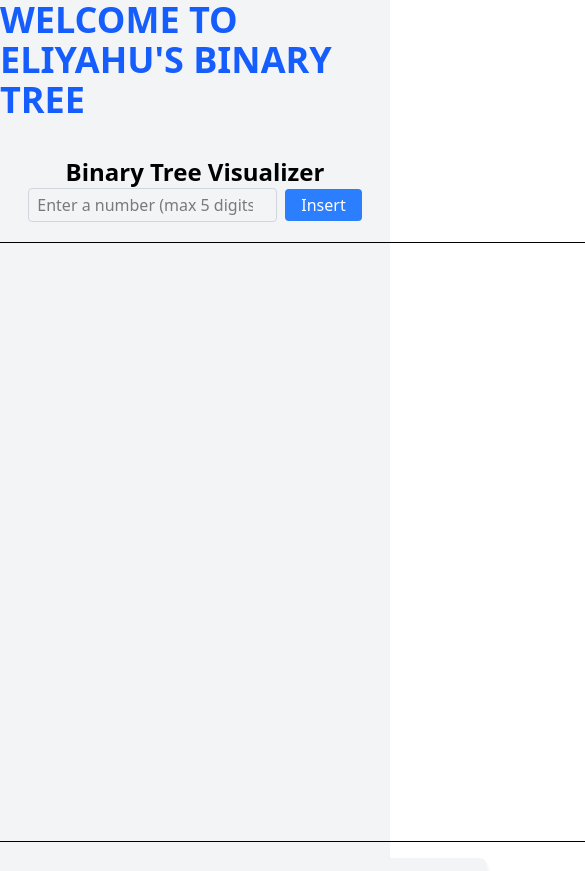
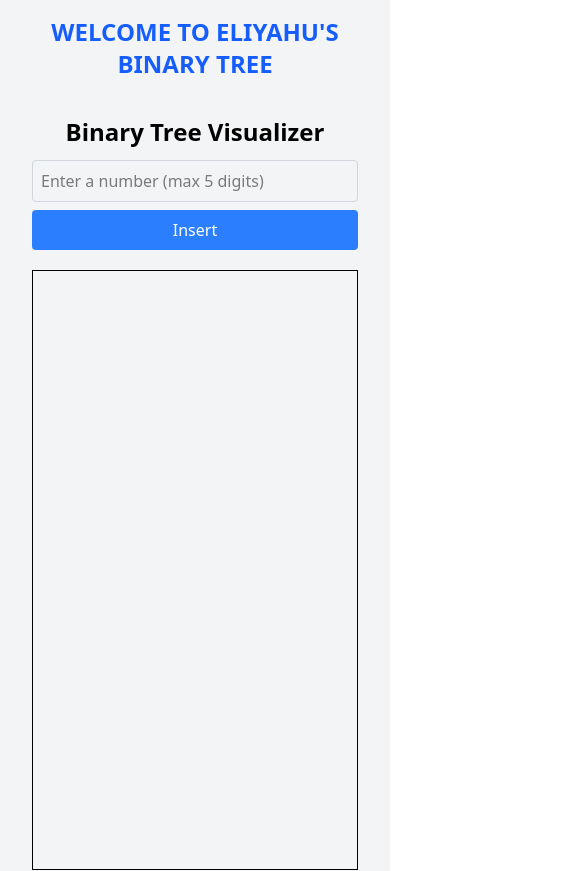
Before and after one commit to eliyahuri/binaryTreeExample, a React (Vite) app: page / in a window 390 px wide. Shown: the top 871 px of the page, 585 px wide, since content can reach past the window. Built offline with nearby package versions, Linux system fonts and the light colour scheme.

Commit message:
refactor layout and styling in App and BinaryTree components for improved responsiveness and user experience

```diff
--- a/src/App.tsx
+++ b/src/App.tsx
@@ -3,16 +3,18 @@ import { WhatIsBinaryTree } from "./WhatIs";
 
 function App() {
   return (
-    <div className="min-h-screen bg-gray-100 flex flex-col items-center justify-center">
-      <h1 className="text-4xl font-bold text-blue-600 mb-4">
+    <div className="min-h-screen bg-gray-100 flex flex-col items-center justify-center p-4 sm:p-6 md:p-8">
+      <h1 className="text-2xl sm:text-3xl md:text-4xl font-bold text-blue-600 mb-4 text-center">
         WELCOME TO ELIYAHU'S BINARY TREE
       </h1>
       <BinaryTree />
-      <p className="text-lg text-gray-700 mt-4">
+      <p className="text-base sm:text-lg md:text-xl text-gray-700 mt-4 text-center">
         <WhatIsBinaryTree />
       </p>
 
-      <footer className="mt-8 text-gray-500">&copy; Eliyahu Huri 2025</footer>
+      <footer className="mt-8 text-gray-500 text-sm sm:text-base md:text-lg text-center">
+        &copy; Eliyahu Huri 2025
+      </footer>
     </div>
   );
 }
--- a/src/BinaryTree.tsx
+++ b/src/BinaryTree.tsx
@@ -132,8 +132,9 @@ const BinaryTree: React.FC = () => {
   }, [tree]);
 
   return (
-    <div className="text-center mt-5">
+    <div className="text-center mt-5 px-4">
       <h1 className="text-2xl font-bold">Binary Tree Visualizer</h1>
+      <div className="flex flex-col sm:flex-row justify-center items-center gap-2 mt-3">
         <input
           type="number"
           step="any"
@@ -141,22 +142,25 @@ const BinaryTree: React.FC = () => {
           onChange={(e) => setInputValue(e.target.value)}
           placeholder="Enter a number (max 5 digits)"
           maxLength={5}
-        className="border border-gray-300 rounded px-2 py-1"
+          className="border border-gray-300 rounded px-2 py-2 w-full sm:w-auto"
         />
         <button
           onClick={handleInsert}
-        className="ml-2 px-4 py-1 bg-blue-500 text-white rounded"
+          className="px-4 py-2 bg-blue-500 text-white rounded w-full sm:w-auto"
         >
           Insert
         </button>
+      </div>
+      <div className="overflow-x-auto mt-5">
         <svg
           width="1000"
           height="600"
           viewBox={viewBox}
-        className="border border-black mt-5"
+          className="border border-black w-full"
         >
           {renderTree(tree)}
         </svg>
+      </div>
     </div>
   );
 };
```
Lines whose indentation alone changed are shown as unchanged.
